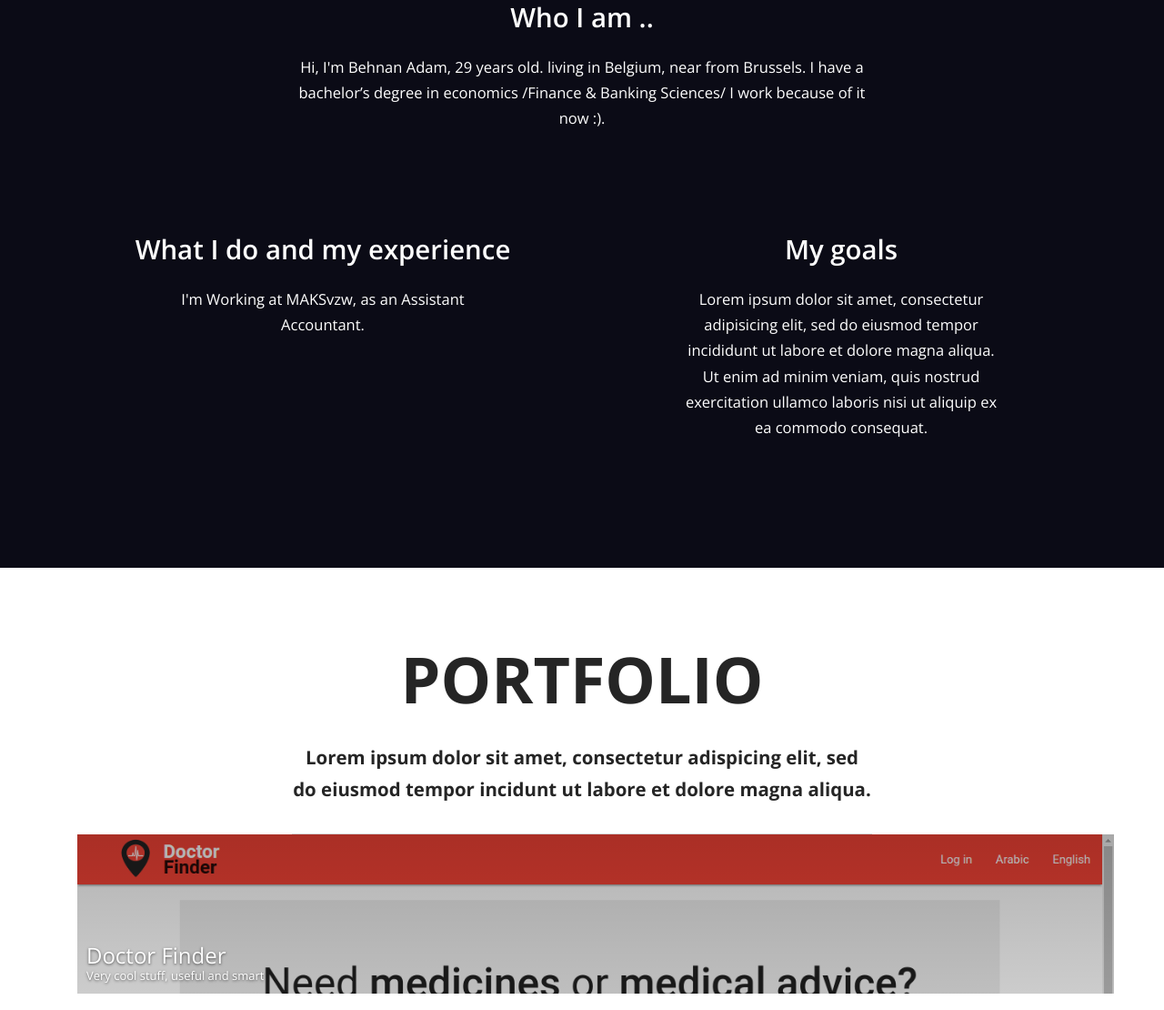
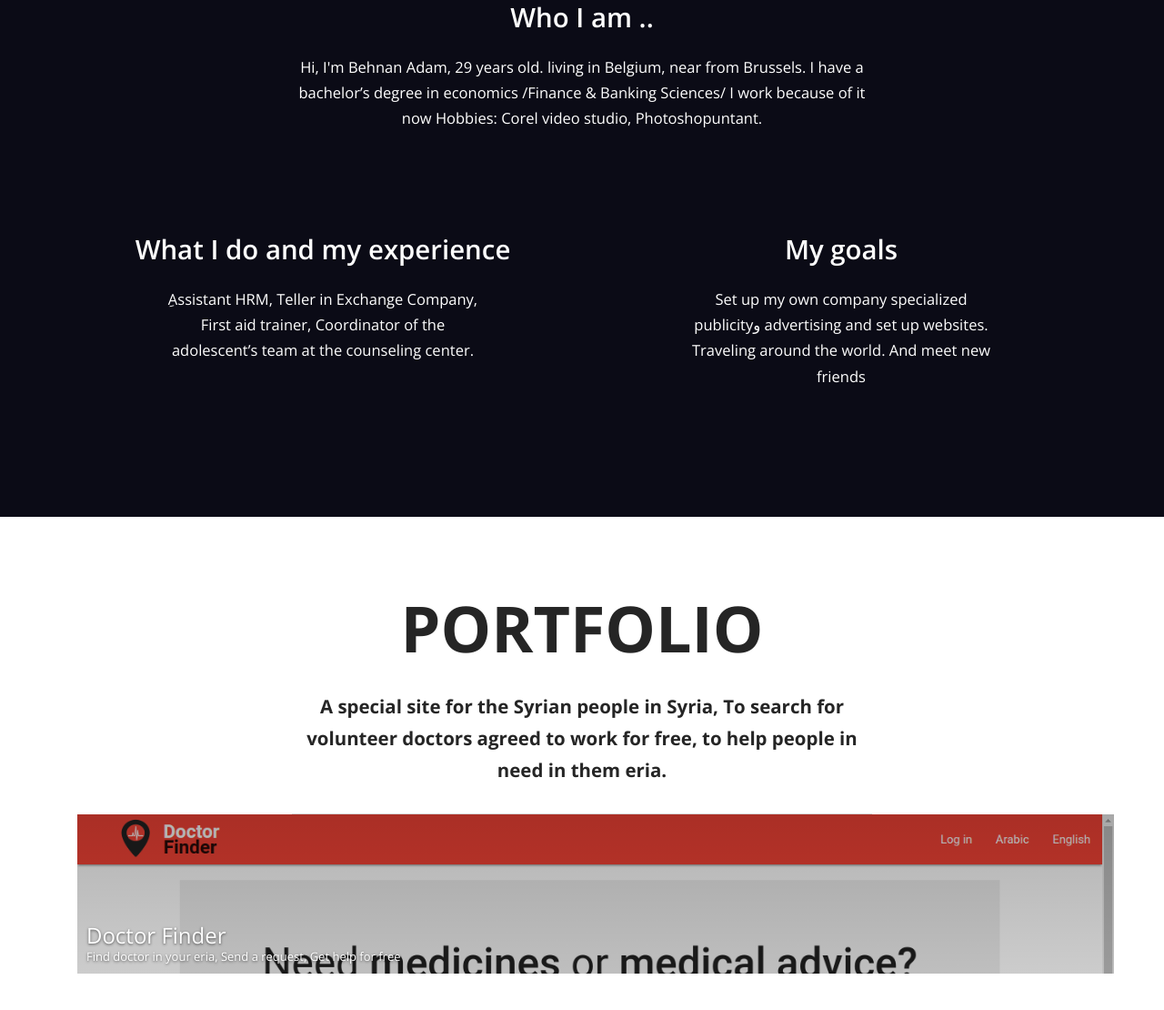
Before and after one commit to Behnan/Behnan.github.io, a plain HTML site: page index.html in a window 1280 px wide. Shown: the part 1022-2132 px from the top of the page at 91% size. Drawn offline with nearby package versions, Linux system fonts and the light colour scheme.

Commit message:
Update INformation

```diff
--- a/index.html
+++ b/index.html
@@ -111,21 +111,19 @@
 		    <div class="about-info">
 				<h3>ABOUT</h3>
         <h4>Who I am ..</h4>
-        <p>Hi, I'm Behnan Adam, 29 years old. living in Belgium, near from Brussels. I have a bachelor’s degree in economics /Finance & Banking Sciences/ I work because of it now :).</p>
+        <p>Hi, I'm Behnan Adam, 29 years old. living in Belgium, near from Brussels. I have a bachelor’s degree in economics /Finance & Banking Sciences/ I work because of it now Hobbies: Corel video studio, Photoshopuntant.</p>
 		    </div>
       </div>
     </div>
 		   <div class="about-info">
 		   	<div class="col-md-6 pricing-data">
 		   		<h4>What I do and my experience</h4>
-		   		<p>I'm Working at MAKSvzw, as an Assistant Accountant.</p>
+		   		<p>ِAssistant HRM, Teller in Exchange Company, First aid trainer, Coordinator of the adolescent’s team at the counseling center.
+</p>
 		   	</div>
 		   	<div class="col-md-6 pricing-data">
 		   		<h4>My goals</h4>
-		   		<p>Lorem ipsum dolor sit amet, consectetur adipisicing elit, sed do
-                   eiusmod tempor incididunt ut labore et dolore magna aliqua.
-                   Ut enim ad minim veniam, quis nostrud exercitation
-                   ullamco laboris nisi ut aliquip ex ea commodo consequat.</p>
+		   		<p>Set up my own company specialized publicityو advertising and set up websites. Traveling around the world. And meet new friends</p>
 		   	</div>
 		   	<div class="clearfix"> </div>
 		   </div>
@@ -137,15 +135,15 @@
   <div class="container">
     <div class="portfolio-info">
         <h3>PORTFOLIO</h3>
-        <p>Lorem ipsum dolor sit amet, consectetur adispicing elit, sed do eiusmod tempor incidunt ut labore et dolore magna aliqua.</p>
+        <p>A special site for the Syrian people in Syria, To search for volunteer doctors agreed to work for free, to help people in need in them eria.</p>
      </div>
   <div class="container">
         <div class="row">
           <div class="col-xs-12 col-sm-12">
-            <div class="card" style="background-image: linear-gradient(rgba(0,0,0,0.3), rgba(0,0,0,0.2)), url('images/bg.png');">
+            <div class="card" style="background-image: linear-gradient(rgba(0,0,0,0.3), rgba(0,0,0,0.2)), url('images/bg1.png');">
               <div class="card-description">
                 <h2>Doctor Finder</h2>
-                <p>Very cool stuff, useful and smart</p>
+                <p>Find doctor in your eria, Send a request, Get help for free</p>
               </div>
               <a class="card-link" href="http://www.doctorfinder.online/" target="_blank"></a>
             </div>
@@ -289,8 +287,6 @@
                       </li>
                       <li><a href="https://www.facebook.com/profile.php?id=100010887766247" target="_blank"><i class="fa fa-facebook"></i></a>
                       </li>
-                      <li><a href="https://www.instagram.com/behnan.adam/?hl=en" target="_blank"><i class="fa fa-instagram"></i></a>
-                      </li>
                       <li><a href="https://be.linkedin.com/in/behnan-adam-ab44b1136" target="_blank"><i class="fa fa-linkedin"></i></a>
                       </li>
                       <li><a href="https://github.com/Behnan/Behnan.github.io/raw/master/Behnan%20Adam%20C.V-1.doc" style="text-decoration: none;" target="_blank">CV</a>
```
Also changed, not shown: images/bg1.png (added).
